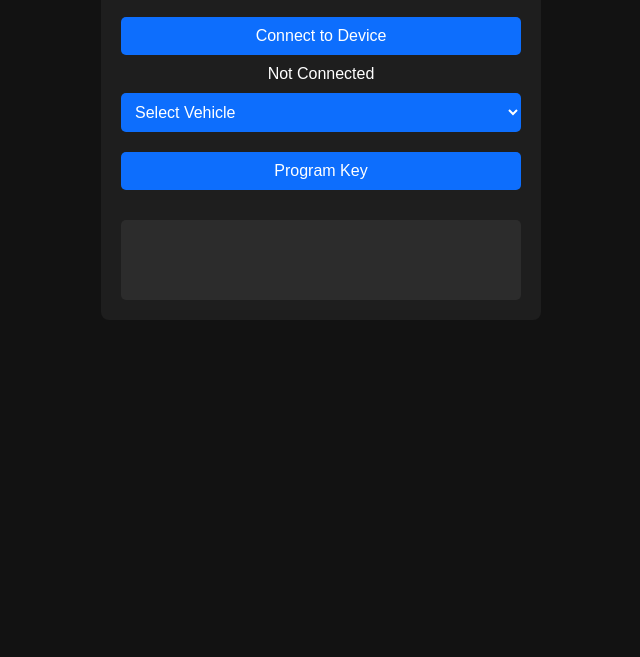
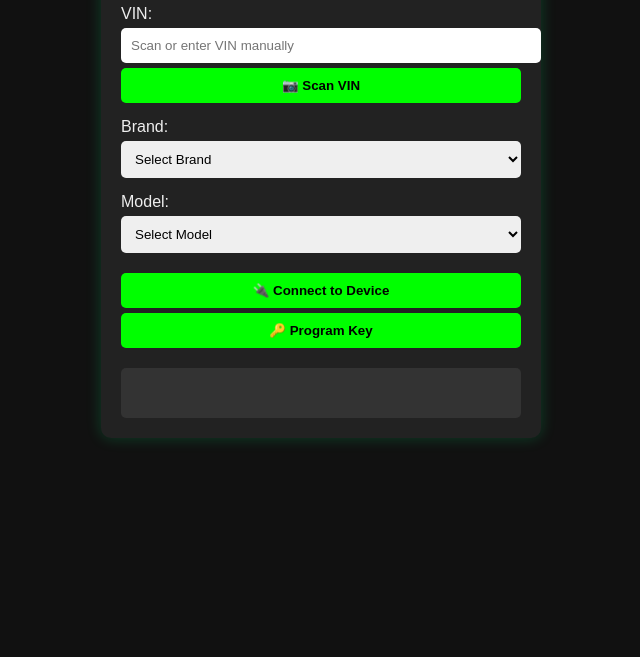
Before and after one commit to DoodieLo/KeyProgrammerWeb, a plain HTML site: page index.html in a window 1280 px wide. Shown: the part 143-800 px from the top of the page, without its empty margins (319-959 px from the left). Drawn offline with Linux system fonts and the light colour scheme.

Commit message:
Add files via upload

```diff
--- a/app.js
+++ b/app.js
@@ -1,22 +1,51 @@
+
+function scanVIN() {
+  const vin = prompt("Simulated VIN Scanner:\nScan complete!");
+  if (vin) document.getElementById("vin").value = vin.toUpperCase();
+}
+
+const models = {
+  nissan: ["Altima (2015)", "Maxima (2018)", "Sentra (2020)"],
+  dodge: ["Charger (2017)", "Challenger (2020)", "Durango (2016)"],
+  ford: ["Focus (2014)", "F-150 (2019)", "Escape (2017)"],
+  toyota: ["Camry (2015)", "Corolla (2018)", "RAV4 (2020)"],
+  honda: ["Civic (2016)", "Accord (2019)", "CR-V (2017)"]
+};
+
+function loadModels() {
+  const brand = document.getElementById("brand").value;
+  const modelDropdown = document.getElementById("model");
+  modelDropdown.innerHTML = "<option value=''>Select Model</option>";
+  if (models[brand]) {
+    models[brand].forEach(model => {
+      const option = document.createElement("option");
+      option.textContent = model;
+      option.value = model;
+      modelDropdown.appendChild(option);
+    });
+  }
+}
 
 function connectDevice() {
-    document.getElementById("status").innerText = "Device Connected";
-    logAction("Connected to simulated device.");
+  const status = document.getElementById("status");
+  status.textContent = "Connecting to OBD2 device...";
+  setTimeout(() => {
+    const success = Math.random() > 0.2;
+    status.textContent = success ? "✅ OBD2 Device Connected" : "❌ Failed to Connect to OBD2 Device";
+  }, 2000);
 }
 
-function simulateProgramming() {
-    let vehicle = document.getElementById("vehicleSelect").value;
-    if (vehicle === "None") {
-        alert("Please select a vehicle.");
-        return;
-    }
-    logAction("Programming key for " + vehicle + "...");
+function programKey() {
+  const status = document.getElementById("status");
+  status.textContent = "🔍 Reading immobilizer...";
+  setTimeout(() => {
+    status.textContent = "🔐 Checking key status...";
     setTimeout(() => {
-        logAction("Key programmed successfully for " + vehicle + "!");
+      status.textContent = "⚙️ Programming key...";
+      setTimeout(() => {
+        const success = Math.random() > 0.1;
+        status.textContent = success ? "✅ Key Programmed Successfully" : "❌ Key Programming Failed";
+      }, 2000);
     }, 2000);
+  }, 2000);
 }
-
-function logAction(message) {
-    let log = document.getElementById("log");
-    log.innerHTML += "<p>" + message + "</p>";
-}
--- a/index.html
+++ b/index.html
@@ -2,26 +2,45 @@
 <!DOCTYPE html>
 <html lang="en">
 <head>
-    <meta charset="UTF-8">
+  <meta charset="UTF-8" />
+  <meta name="viewport" content="width=device-width, initial-scale=1.0" />
   <title>Key Programmer</title>
-    <meta name="viewport" content="width=device-width, initial-scale=1.0">
-    <link rel="stylesheet" href="styles.css">
+  <link rel="stylesheet" href="styles.css" />
 </head>
 <body>
   <div class="container">
-        <h1>Key Programmer</h1>
-        <button onclick="connectDevice()">Connect to Device</button>
-        <div id="status">Not Connected</div>
+    <h1>Vehicle Key Programmer</h1>
+    <div class="vin-scan">
+      <label for="vin">VIN:</label>
+      <input type="text" id="vin" placeholder="Scan or enter VIN manually" />
+      <button onclick="scanVIN()">📷 Scan VIN</button>
+    </div>
 
-        <select id="vehicleSelect">
-            <option value="None">Select Vehicle</option>
-            <option value="Toyota Camry">Toyota Camry</option>
-            <option value="Honda Accord">Honda Accord</option>
-            <option value="Ford F-150">Ford F-150</option>
+    <div class="selector">
+      <label for="brand">Brand:</label>
+      <select id="brand" onchange="loadModels()">
+        <option value="">Select Brand</option>
+        <option value="nissan">Nissan</option>
+        <option value="dodge">Dodge</option>
+        <option value="ford">Ford</option>
+        <option value="toyota">Toyota</option>
+        <option value="honda">Honda</option>
       </select>
+    </div>
 
-        <button onclick="simulateProgramming()">Program Key</button>
-        <div id="log"></div>
+    <div class="selector">
+      <label for="model">Model:</label>
+      <select id="model">
+        <option value="">Select Model</option>
+      </select>
+    </div>
+
+    <div class="actions">
+      <button onclick="connectDevice()">🔌 Connect to Device</button>
+      <button onclick="programKey()">🔑 Program Key</button>
+    </div>
+
+    <div id="status" class="status"></div>
   </div>
 
   <script src="app.js"></script>
--- a/styles.css
+++ b/styles.css
@@ -1,33 +1,45 @@
 
 body {
   font-family: Arial, sans-serif;
-    background-color: #121212;
-    color: #fff;
-    margin: 0;
-    padding: 0;
+  background-color: #111;
+  color: #eee;
+  display: flex;
+  justify-content: center;
+  padding: 40px;
 }
 .container {
+  background: #222;
+  padding: 20px;
+  border-radius: 10px;
+  width: 90%;
   max-width: 400px;
-    margin: 50px auto;
-    background-color: #1e1e1e;
-    padding: 20px;
-    border-radius: 8px;
+  box-shadow: 0 0 15px rgba(0, 255, 128, 0.2);
+}
+h1 {
   text-align: center;
+  color: #0f0;
 }
-button, select {
-    margin: 10px 0;
+.selector, .vin-scan, .actions {
+  margin: 15px 0;
+}
+select, input[type="text"], button {
+  width: 100%;
   padding: 10px;
-    width: 100%;
+  margin-top: 5px;
   border: none;
   border-radius: 5px;
-    background-color: #0d6efd;
-    color: white;
-    font-size: 16px;
 }
-#log {
+button {
+  background-color: #0f0;
+  color: #000;
+  font-weight: bold;
+  cursor: pointer;
+}
+.status {
   margin-top: 20px;
-    background-color: #2c2c2c;
   padding: 10px;
+  background: #333;
   border-radius: 5px;
-    min-height: 60px;
+  font-size: 14px;
+  min-height: 30px;
 }
```
Lines whose indentation alone changed are shown as unchanged.
